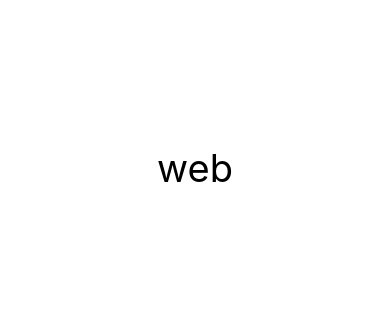
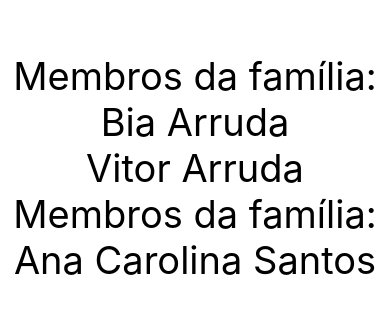
Before and after one commit to codedemonbr/exercicios-fundamentos-react-native, a React Native app: screen / in a window 390 px wide. Shown: the part 254-568 px from the top of the page. Built offline with nearby package versions, Linux system fonts and the light colour scheme.

Commit message:
Usando props.chidren e renderização condicional

```diff
--- a/App.js
+++ b/App.js
@@ -1,14 +1,22 @@
 import { StatusBar } from 'expo-status-bar';
 import React from 'react';
-import { StyleSheet, Text, View } from 'react-native';
+import { StyleSheet, Text, SafeAreaView } from 'react-native';
 
-import Diferenciar from './src/components/Diferenciar';
+import Familia from './src/components/relacao/Familia';
+import Membro from './src/components/relacao/Membro';
+
 export default function App() {
     return (
-        <View style={styles.container}>
-            <Diferenciar></Diferenciar>
+        <SafeAreaView style={styles.container}>
+            <Familia>
+                <Membro nome="Bia" sobrenome="Arruda"></Membro>
+                <Membro nome="Vitor" sobrenome="Arruda"></Membro>
+            </Familia>
+            <Familia>
+                <Membro nome="Ana Carolina" sobrenome="Santos"></Membro>
+            </Familia>
             <StatusBar style="auto" />
-        </View>
+        </SafeAreaView>
     );
 }
 
--- /dev/null
+++ b/src/components/relacao/Familia.js
@@ -0,0 +1,12 @@
+import React from 'react';
+import Estilo from '../estilo';
+import { Text } from 'react-native';
+
+export default (props) => {
+    return (
+        <>
+            <Text style={Estilo.txtG}>Membros da família:</Text>
+            {props.children}
+        </>
+    );
+};
--- /dev/null
+++ b/src/components/relacao/Membro.js
@@ -0,0 +1,11 @@
+import React from 'react';
+import { Text } from 'react-native';
+import Estilo from '../estilo';
+
+export default (props) => {
+    return (
+        <>
+            <Text style={Estilo.txtG}>{props.nome} {props.sobrenome}</Text>
+        </>
+    );
+};
```
Also changed, not shown: src/components/ParImpar.js (added, +11 -0 lines).
